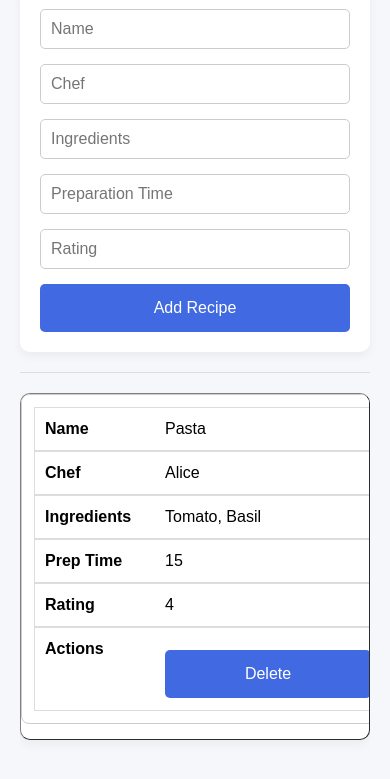
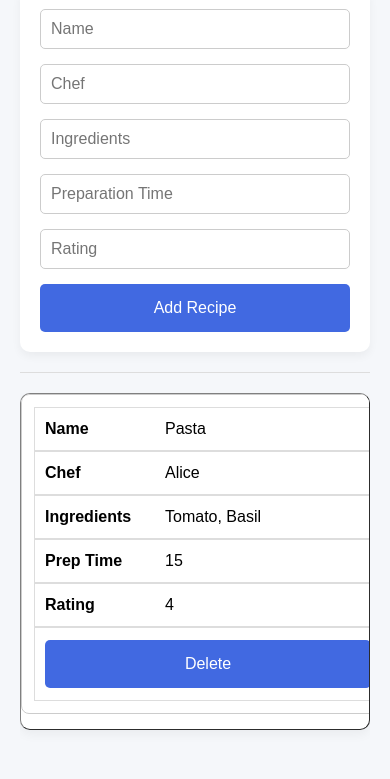
Before and after one commit to ny-collins/dbwork, a website: page frontend/index.html in a window 390 px wide. Shown: the part 79-858 px from the top of the page. Drawn offline with Linux system fonts and the light colour scheme; no server answers.

Commit message:
commit31

```diff
--- a/frontend/style.css
+++ b/frontend/style.css
@@ -130,4 +130,20 @@ th, td {
     margin-top: 10px;
     box-sizing: border-box;
   }
+
+  /* ✅ Specific fix for Delete button alignment */
+  td[data-label="Actions"] {
+    padding-left: 10px;
+  }
+
+  td[data-label="Actions"]::before {
+    top: -9999px;
+    left: -9999px;
+  }
+
+  td[data-label="Actions"] button {
+    width: 100%;
+    display: block;
+    margin-top: 0;
+  }
 }
```
